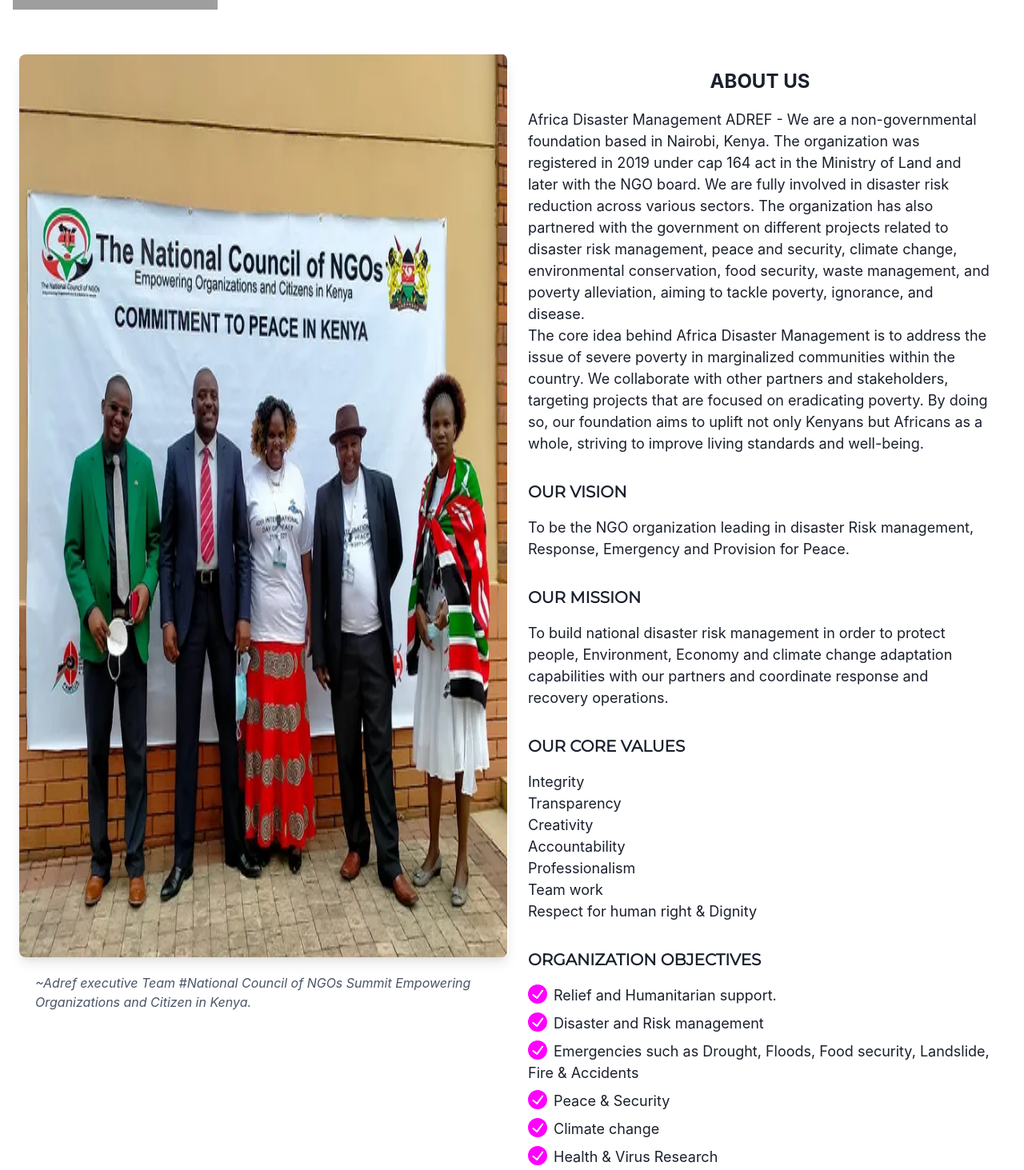
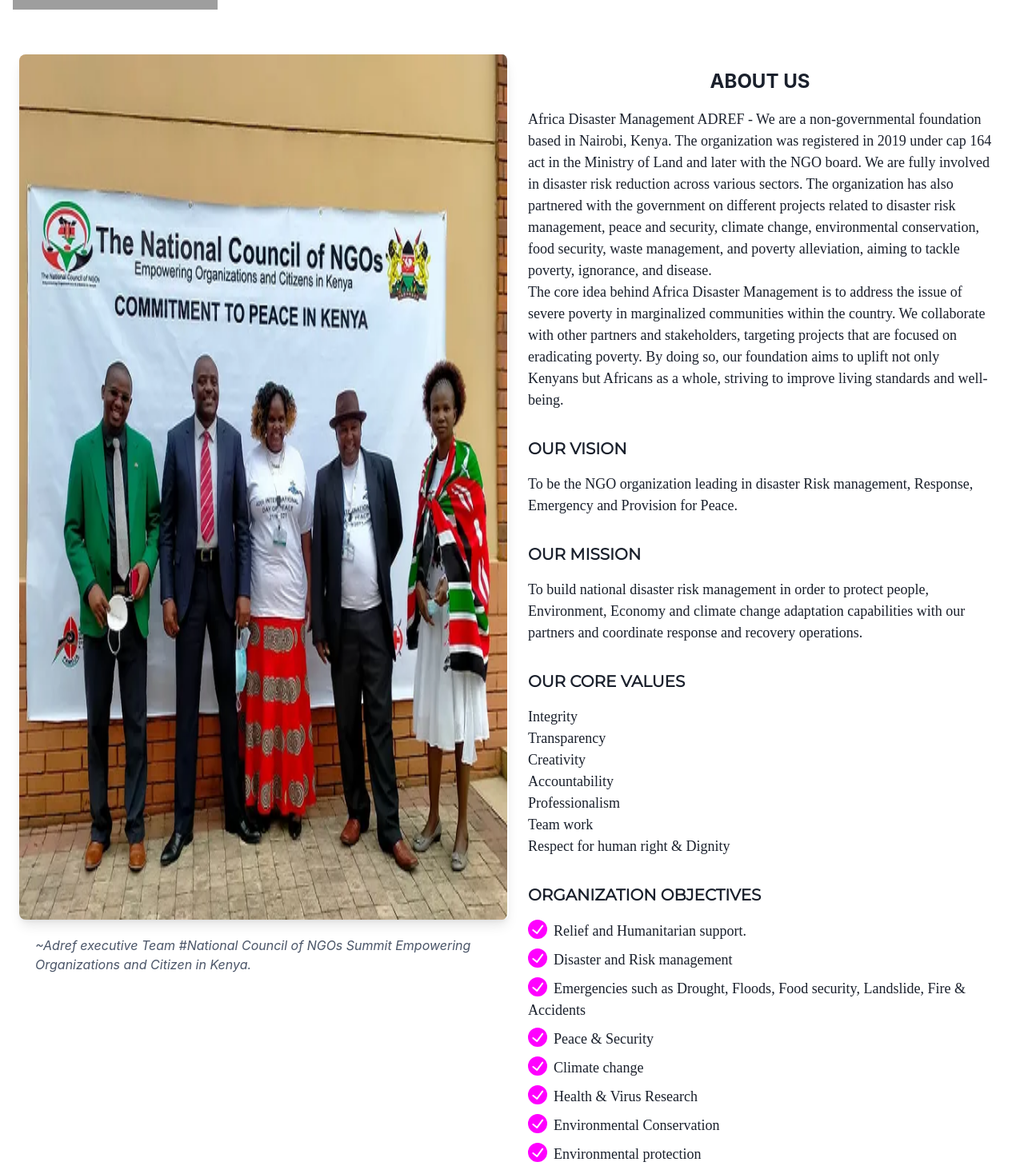
Before and after one commit to glennin-codes/Adref, a React (Vite) app: page /aboutUs in a window 1280 px wide. Shown: the part 100-1563 px from the top of the page at 80% size. Built offline with nearby package versions, Linux system fonts and the light colour scheme; grey boxes are pictures that could not be loaded.

Commit message:
complete impact

```diff
--- a/src/Pages/About/aboutUs.jsx
+++ b/src/Pages/About/aboutUs.jsx
@@ -92,7 +92,9 @@
     ABOUT US
   </Text>
 </div>
-<Text fontSize="lg" textAlign="left" marginBottom="2rem">
+<Text fontSize="lg" textAlign="left" marginBottom="2rem"
+fontFamily='poppins'
+>
   <p>
     Africa Disaster Management ADREF - We are a non-governmental foundation
     based in Nairobi, Kenya. The organization was registered in 2019 under
@@ -123,7 +125,9 @@
             >
               OUR VISION
             </Text>
-            <Text fontSize="lg">
+            <Text fontSize="lg"
+            fontFamily='poppins'
+            >
               To be the NGO organization leading in disaster Risk management,
               Response, Emergency and Provision for Peace.
             </Text>
@@ -137,7 +141,9 @@
             >
               OUR MISSION
             </Text>
-            <Text fontSize="lg">
+            <Text fontSize="lg"
+            fontFamily='poppins'
+            >
               To build national disaster risk management in order to protect
               people, Environment, Economy and climate change adaptation
               capabilities with our partners and coordinate response and
@@ -145,6 +151,7 @@
             </Text>
 
             <Text
+
             fontFamily='Montserrat ,sans-serif'
               fontSize="xl"
               fontWeight="bold"
@@ -153,7 +160,9 @@
             >
               OUR CORE VALUES
             </Text>
-            <Text fontSize="lg">
+            <Text fontSize="lg"
+            fontFamily='poppins'
+            >
             <List>
               <li>Integrity</li>
               <li>Transparency</li>
@@ -174,7 +183,9 @@
             >
               ORGANIZATION OBJECTIVES
             </Text>
-            <Text fontSize="lg">
+            <Text fontSize="lg"
+            fontFamily='poppins'
+            >
          <ServiceList/>
 
             </Text>
--- a/src/components/homepage/Impact/CardsImages.jsx
+++ b/src/components/homepage/Impact/CardsImages.jsx
@@ -7,15 +7,17 @@
   return (
     <div>
     <Text
+    className='Tittle--el'
     sx={{
-      fontSize:"lg",
-      fontWeight:800,
+
       textAlign:"center",
       textTransform:"uppercase",
-      fontFamily:"montseratti"
+
     }}
     >
-      Impacts
+      Impacts.<i
+      className='explore--el'
+      >Explore More</i>
     </Text>
     <SimpleGrid columns={{ sm: 1, md: 2, lg: 4 }} m={10} spacing={3}>
 
@@ -32,7 +34,7 @@
       borderRadius:'lg',
       transform:"translate(0.3 ease in out) ",
 
-      bg:"grey",
+      bg:"magenta",
       color:"rgb(0,0,0.5)",
       "_hover":{
         bg:"rgb(0,0,0.8)",
--- a/src/components/homepage/Impact/ImageCard.jsx
+++ b/src/components/homepage/Impact/ImageCard.jsx
@@ -7,32 +7,34 @@
       maxW="sm"
       borderWidth="1px"
       borderRadius="lg"
-    overflow="hidden"
+      overflow="hidden"
       position="relative"
       h="md"
+      cursor='pointer'
+      transition="transform 0.3s ease-in-out"
+      _hover={{ transform: 'scale(1.05)' }} // Apply this style when hovered
     >
-      <Image src={imageSrc} alt={title}
-      height="100%"
-
-  objectFit="cover"
-
-      />
+      <Image src={imageSrc} alt={title} height="100%" objectFit="cover" />
       <Box
-    textTransform='uppercase'
+        textTransform="uppercase"
         position="absolute"
         top="80%"
         width="100%"
         left=" 50%"
-    transform="translate(-50%, -50%)"
-
+        transform="translate(-50%, -50%)"
         color="white"
         textAlign="center"
-
       >
-     <Text    bg="rgba(0, 0, 0, 0.5)"  p={2}>{title}</Text>
+        <Text
+        color='whiteAlpha.800'
+        fontSize='lg'
+         p={2}
+        fontFamily='san-serif'
+        borderEndEndRadius='25px'
+        >
+          {title}
+        </Text>
       </Box>
-
-
     </Box>
   );
 };
--- /dev/null
+++ b/src/components/homepage/Video/Youtube.scss
@@ -0,0 +1,21 @@
+@import url('https://fonts.googleapis.com/css2?family=Montserrat&display=swap');
+.Tittle--el{
+
+        font-size :30px;
+      font-family:'Montserrat', sans-serif ;
+
+      text-align:'center';
+      text-transform: capitalize;
+}
+.explore--el {
+  font-size: 20px;
+  font-family: 'Montserrat', sans-serif;
+  text-align: center;
+  cursor: pointer;
+  text-transform: capitalize;
+  color:magenta;
+  &:hover {
+    color: green;
+
+  }
+}
--- a/src/components/homepage/Video/YoutubeApi.jsx
+++ b/src/components/homepage/Video/YoutubeApi.jsx
@@ -1,6 +1,7 @@
 import React, { useEffect, useState } from "react";
 import { Container, Grid, Box, Text, Img } from "@chakra-ui/react";
 import axios from "axios";
+import './Youtube.scss'
 
 const YouTubeAPI = () => {
   const [videos, setVideos] = useState([]);
@@ -20,7 +21,7 @@
               part: "snippet",
               maxResults: 10,
               key: "AIzaSyCEXtTZiP86G5IMJpHmmEunQV6CVWuPdOI",
-              q: "fortunedev",
+              q: "africadisastermanagementad5699",
             },
           }
         );
@@ -48,6 +49,13 @@
     <Box
     m={8}
     >
+      <Text
+      as='h2'
+      textAlign='center'
+     className="Tittle--el"
+      >
+       Media Activities
+      </Text>
       <Grid templateColumns={["1fr", "1fr", "1fr", "8fr 4fr"]} gap={3}>
         <Grid item colSpan={[12, 12, 12, 8]}>
           {selectedVideo && (
--- a/src/components/layout/layout.scss
+++ b/src/components/layout/layout.scss
@@ -94,7 +94,7 @@
     display: flex;
     align-items: center;
     flex-direction: column;
-    // justify-content: space-around;
+    justify-content: space-around;
     padding: 1rem;
     h2{
         font-size: 30px;
```
